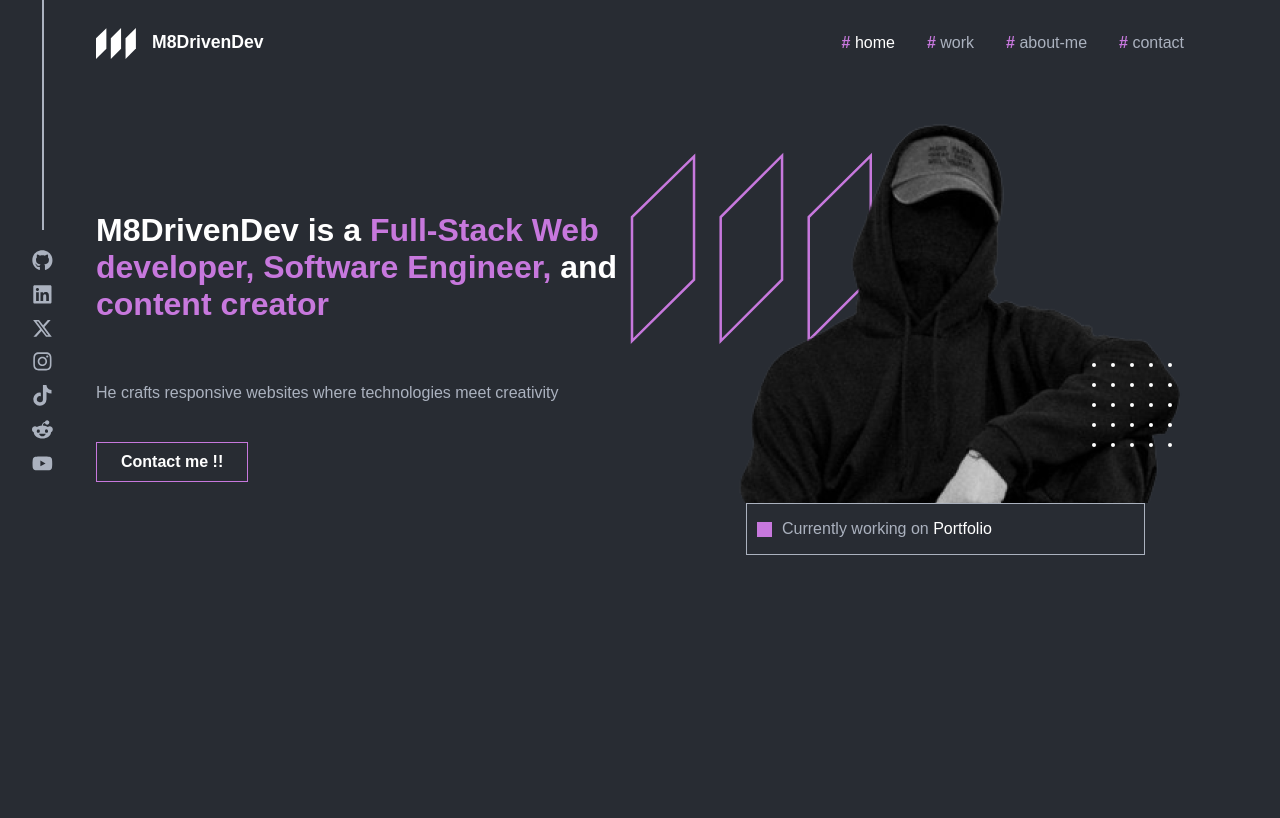
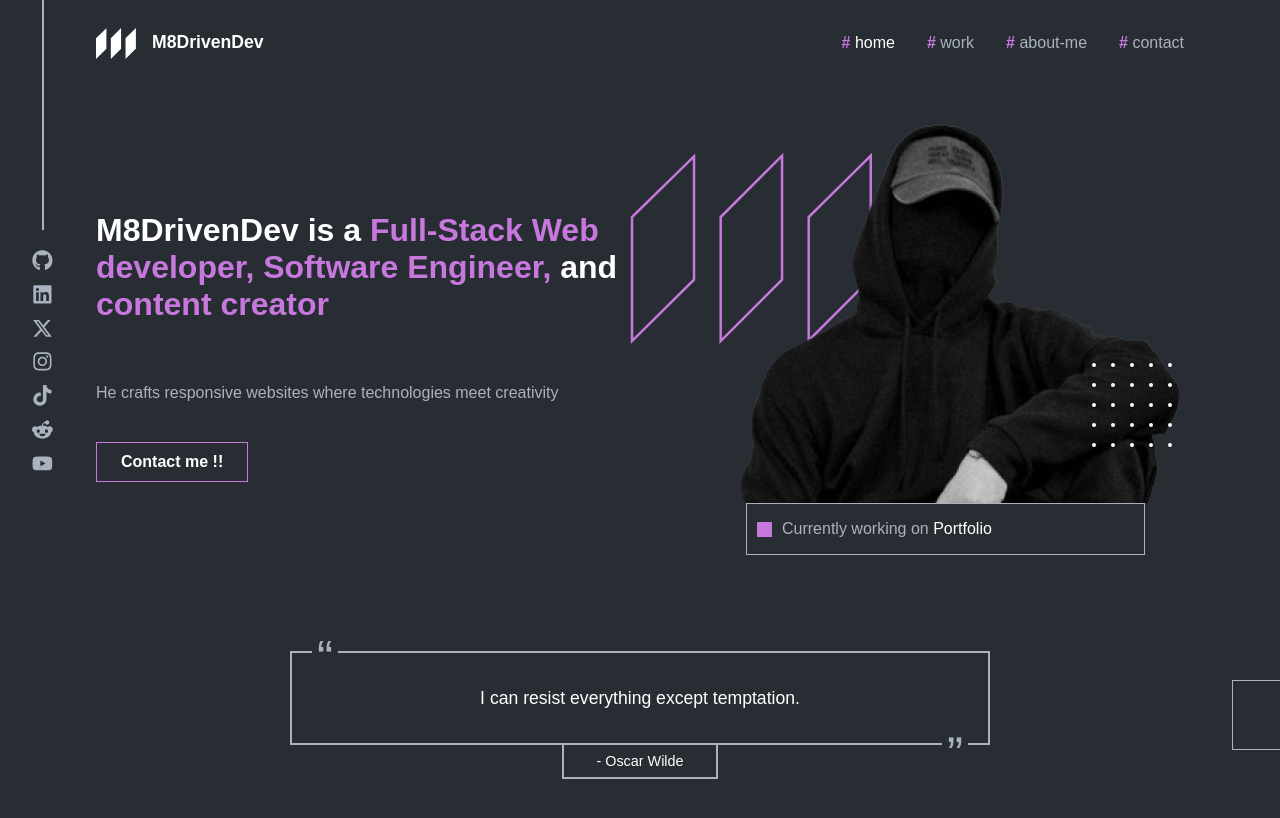
Before and after one commit to M8DrivenDev/Portfolio, a React (Vite) app: page / in a window 1280 px wide. Shown: the top 818 px of the page. Built offline with nearby package versions, Linux system fonts and the light colour scheme; a web font is replaced by a local one.

Commit message:
Feat: Quote section added

```diff
--- a/src/components/hero/index.css
+++ b/src/components/hero/index.css
@@ -1,8 +1,8 @@
 .hero-section {
-  width: 100%;
   display: flex;
   justify-content: space-between;
-  margin-top: 2rem;
+  margin: 2rem 5rem;
+  padding: 0rem 1rem;
 }
 
 .hero-text {
@@ -66,6 +66,9 @@
 }
 
 @media screen and (max-width: 1024px) {
+  .hero-section {
+    margin: 2rem 2rem;
+  }
   .hero-photo img {
     width: 20rem;
   }
@@ -92,6 +95,7 @@
     flex-direction: column;
     justify-content: center;
     gap: 1rem;
+    margin: 2rem 0rem;
   }
   .hero-text {
     width: 100%;
--- /dev/null
+++ b/src/components/quote/index.css
@@ -0,0 +1,75 @@
+.quote-section {
+  display: flex;
+  color: white;
+  flex-direction: column;
+  margin-top: 2rem;
+  align-items: center;
+  padding: 4rem 2rem;
+  justify-content: center;
+  overflow: hidden;
+  position: relative;
+}
+
+.quote-container {
+  position: relative;
+  padding: 2rem 3rem;
+  border: 2px solid var(--color-gray);
+  width: 60%;
+  max-width: 600px;
+  background-color: transparent;
+}
+
+.opening-quote {
+  position: absolute;
+  top: -23px;
+  left: 20px;
+  font-size: 3rem;
+  color: var(--color-gray);
+  background-color: var(--color-bg);
+  padding: 0 5px;
+}
+
+.closing-quote {
+  position: absolute;
+  bottom: -10px;
+  right: 20px;
+  font-size: 3rem;
+  color: var(--color-gray);
+  background-color: var(--color-bg);
+  padding: 0 5px;
+}
+
+.quote-text {
+  margin: 0;
+  font-size: 1.1rem;
+  line-height: 1.5;
+  text-align: center;
+}
+
+.quote-author {
+  border: 2px solid var(--color-gray);
+  border-top: 0;
+  width: auto;
+  min-width: 120px;
+  padding: 0.5rem 1rem;
+  background-color: transparent;
+}
+
+.quote-author p {
+  margin: 0;
+  font-size: 0.9rem;
+  text-align: center;
+}
+
+.quote-rect {
+  position: absolute;
+  z-index: -1;
+  right: -2rem;
+  overflow: hidden;
+}
+
+@media screen and (max-width: 480px) {
+  .quote-rect {
+    right: -3rem;
+  }
+}
--- /dev/null
+++ b/src/components/quote/index.tsx
@@ -0,0 +1,21 @@
+import { HollowRect } from "../ui/hollowRect";
+import "./index.css";
+const Quote = () => {
+  return (
+    <div className="quote-section">
+      <div className="quote-container">
+        <div className="opening-quote">“</div>
+        <p className="quote-text">I can resist everything except temptation.</p>
+        <div className="closing-quote">„</div>
+      </div>
+      <div className="quote-rect">
+        <HollowRect width={80} height={70} />
+      </div>
+      <div className="quote-author">
+        <p>- Oscar Wilde</p>
+      </div>
+    </div>
+  );
+};
+
+export default Quote;
--- /dev/null
+++ b/src/components/ui/hollowRect/index.tsx
@@ -0,0 +1,30 @@
+import React from "react";
+
+export interface HollowRectProps {
+  width: number | string;
+  height: number | string;
+  color?: string;
+  className?: string;
+  style?: React.CSSProperties;
+}
+
+export const HollowRect: React.FC<HollowRectProps> = ({
+  width,
+  height,
+  color = "var(--color-gray)",
+  className,
+  style,
+  ...rest
+}) => (
+  <div
+    {...rest}
+    className={className}
+    style={{
+      width,
+      height,
+      border: `1px solid ${color}`,
+      boxSizing: "border-box",
+      ...style,
+    }}
+  />
+);
--- a/src/pages/home/index.css
+++ b/src/pages/home/index.css
@@ -13,19 +13,11 @@
   display: flex;
 }
 
-.container {
-  margin: 0 5rem;
-  padding: 0rem 1rem;
-}
-
 @media screen and (max-width: 1024px) {
-  .container {
-    margin: 0rem 2rem;
-  }
 }
 
 @media screen and (max-width: 480px) {
-  .container {
-    margin: 0;
-  }
+  /* .container { */
+  /*   margin: 0; */
+  /* } */
 }
--- a/src/pages/home/index.tsx
+++ b/src/pages/home/index.tsx
@@ -1,5 +1,6 @@
 import Hero from "../../components/hero";
 import Navbar from "../../components/navbar";
+import Quote from "../../components/quote";
 import SideLinks from "../../components/sideLinks";
 import "./index.css";
 
@@ -18,6 +19,7 @@ const Home = () => {
       </div>
       <div className="container">
         <Hero />
+        <Quote />
       </div>
     </>
   );
```
